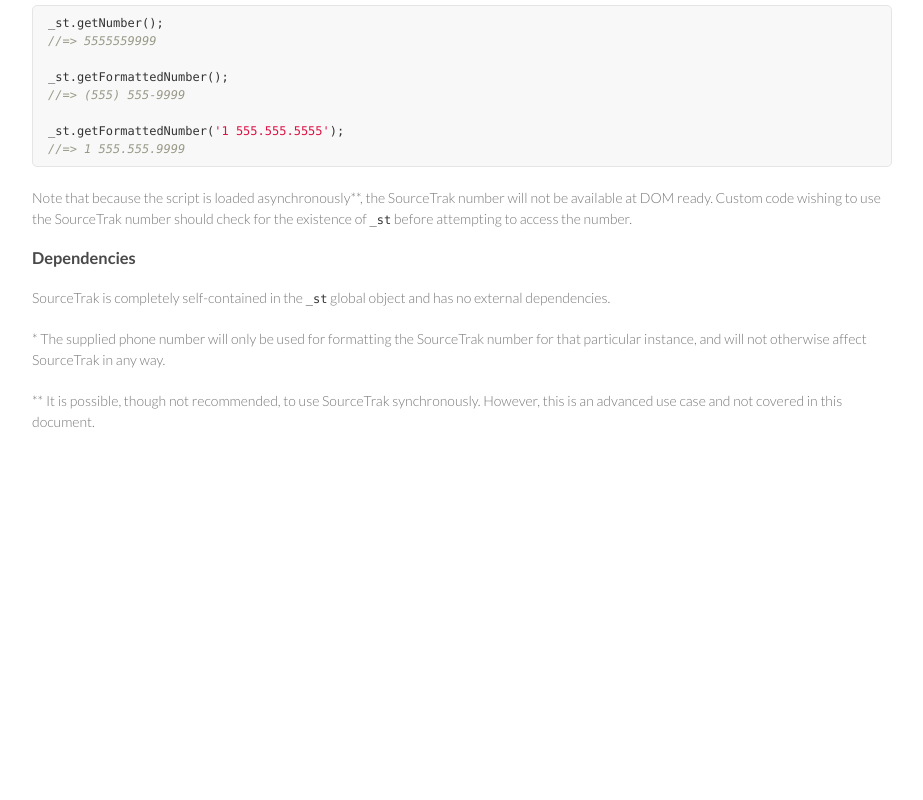
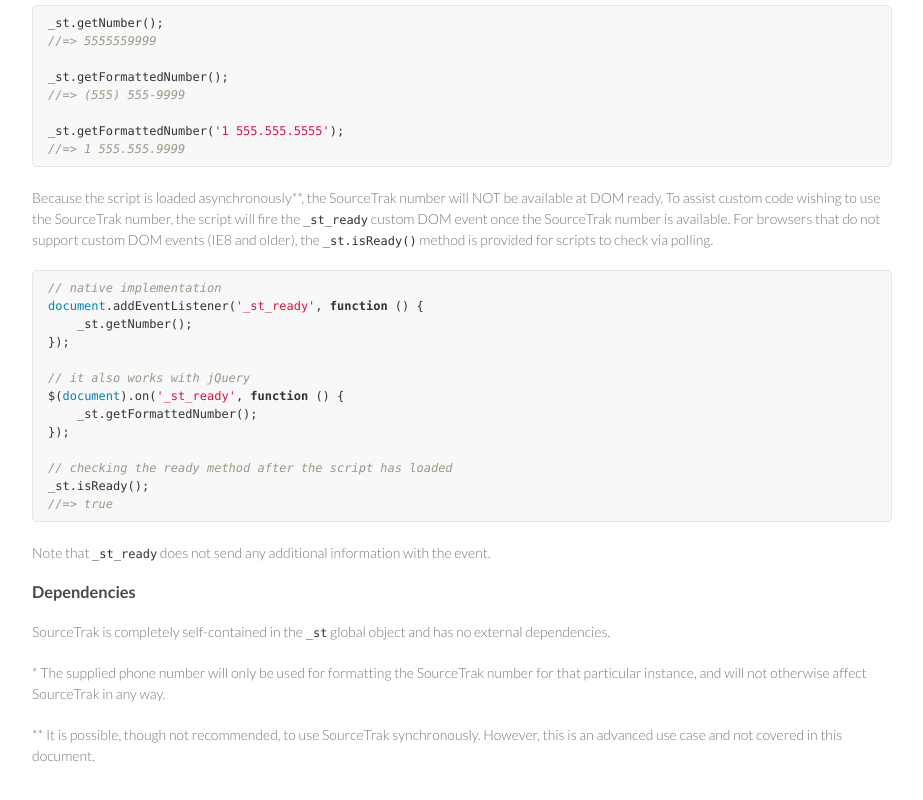
Before and after one commit to themphill/number_replacement_docs, a plain HTML site: page index.html in a window 1280 px wide. Shown: the part 4492-5292 px from the top of the page, without its empty margins (178-1101 px from the left). Before the commit the page ends 5052 px from the top, so only its background shows below. Drawn offline with Linux system fonts and the light colour scheme.

Commit message:
update with events

```diff
--- a/index.html
+++ b/index.html
@@ -259,7 +259,24 @@
 <span class="c1">//=&gt; 1 555.555.9999</span>
 </pre></div>
 
-<p>Note that because the script is loaded asynchronously**, the SourceTrak number will not be available at DOM ready. Custom code wishing to use the SourceTrak number should check for the existence of <code>_st</code> before attempting to access the number.</p>
+<p>Because the script is loaded asynchronously**, the SourceTrak number will NOT be available at DOM ready. To assist custom code wishing to use the SourceTrak number, the script will fire the <code>_st_ready</code> custom DOM event once the SourceTrak number is available. For browsers that do not support custom DOM events (IE8 and older), the <code>_st.isReady()</code> method is provided for scripts to check via polling.</p>
+
+<div class="highlight highlight-javascript"><pre><span class="c1">// native implementation</span>
+<span class="nb">document</span><span class="p">.</span><span class="nx">addEventListener</span><span class="p">(</span><span class="s1">'_st_ready'</span><span class="p">,</span> <span class="kd">function</span> <span class="p">()</span> <span class="p">{</span>
+    <span class="nx">_st</span><span class="p">.</span><span class="nx">getNumber</span><span class="p">();</span>
+<span class="p">});</span>
+
+<span class="c1">// it also works with jQuery</span>
+<span class="nx">$</span><span class="p">(</span><span class="nb">document</span><span class="p">).</span><span class="nx">on</span><span class="p">(</span><span class="s1">'_st_ready'</span><span class="p">,</span> <span class="kd">function</span> <span class="p">()</span> <span class="p">{</span>
+    <span class="nx">_st</span><span class="p">.</span><span class="nx">getFormattedNumber</span><span class="p">();</span>
+<span class="p">});</span>
+
+<span class="c1">// checking the ready method after the script has loaded</span>
+<span class="nx">_st</span><span class="p">.</span><span class="nx">isReady</span><span class="p">();</span>
+<span class="c1">//=&gt; true</span>
+</pre></div>
+
+<p>Note that <code>_st_ready</code> does not send any additional information with the event.</p>
 
 <h3>
 <a name="dependencies" class="anchor" href="#dependencies"><span class="octicon octicon-link"></span></a>Dependencies</h3>
```
